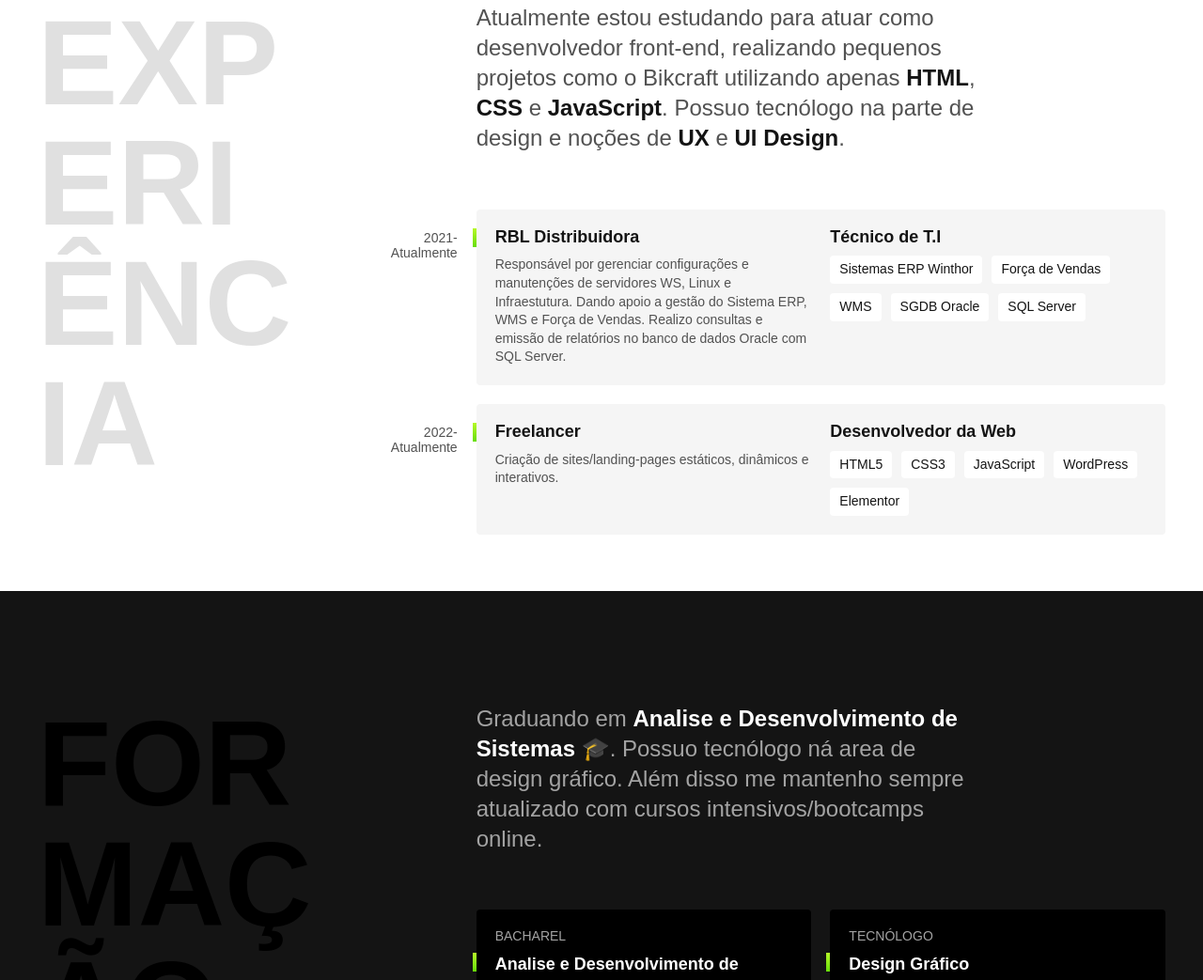
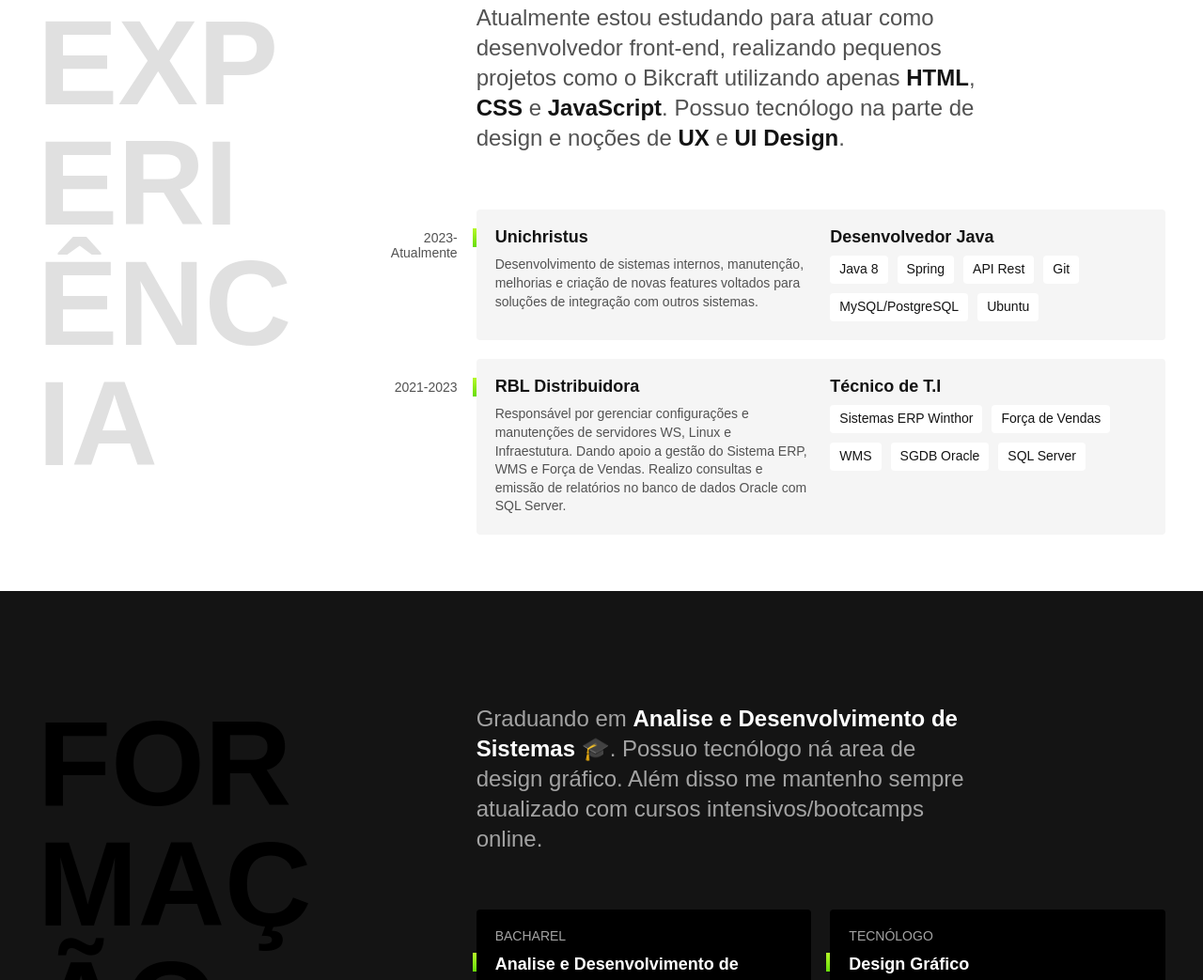
Before and after one commit to allyson-sousa/allyson-sousa.github.io, a plain HTML site: page index.html in a window 1280 px wide. Shown: the part 738-1781 px from the top of the page at 94% size. Drawn offline with Linux system fonts and the light colour scheme.

Commit message:
Update index.html

```diff
--- a/index.html
+++ b/index.html
@@ -39,9 +39,22 @@
           Design</strong>.
       </p>
 
-
       <div class="empresa">
-        <span class="empresa-ano">2021-Atualmente</span>
+        <span class="empresa-ano">2023- Atualmente</span>
+        <h3 class="empresa-titulo">Unichristus</h3>
+        <span class="empresa-titulo">Desenvolvedor Java</span>
+        <p class="empresa-texto">Desenvolvimento de sistemas internos, manutenção, melhorias e criação de novas features voltados para soluções de integração com outros sistemas.</p>
+        <ul class="empresa-habilidades">
+          <li>Java 8</li>
+          <li>Spring</li>
+          <li>API Rest</li>
+          <li>Git</li>
+          <li>MySQL/PostgreSQL</li>
+          <li>Ubuntu</li>
+        </ul>
+      </div>
+      <div class="empresa">
+        <span class="empresa-ano">2021-2023</span>
         <h3 class="empresa-titulo">RBL Distribuidora</h3>
         <span class="empresa-titulo">Técnico de T.I</span>
         <p class="empresa-texto">Responsável por gerenciar configurações e manutenções de servidores WS, Linux e
@@ -53,19 +66,6 @@
           <li>WMS</li>
           <li>SGDB Oracle</li>
           <li>SQL Server</li>
-        </ul>
-      </div>
-      <div class="empresa">
-        <span class="empresa-ano">2022- Atualmente</span>
-        <h3 class="empresa-titulo">Freelancer</h3>
-        <span class="empresa-titulo">Desenvolvedor da Web</span>
-        <p class="empresa-texto">Criação de sites/landing-pages estáticos, dinâmicos e interativos.</p>
-        <ul class="empresa-habilidades">
-          <li>HTML5</li>
-          <li>CSS3</li>
-          <li>JavaScript</li>
-          <li>WordPress</li>
-          <li>Elementor</li>
         </ul>
       </div>
       <!-- Futuramente como Freelancer -->
```
